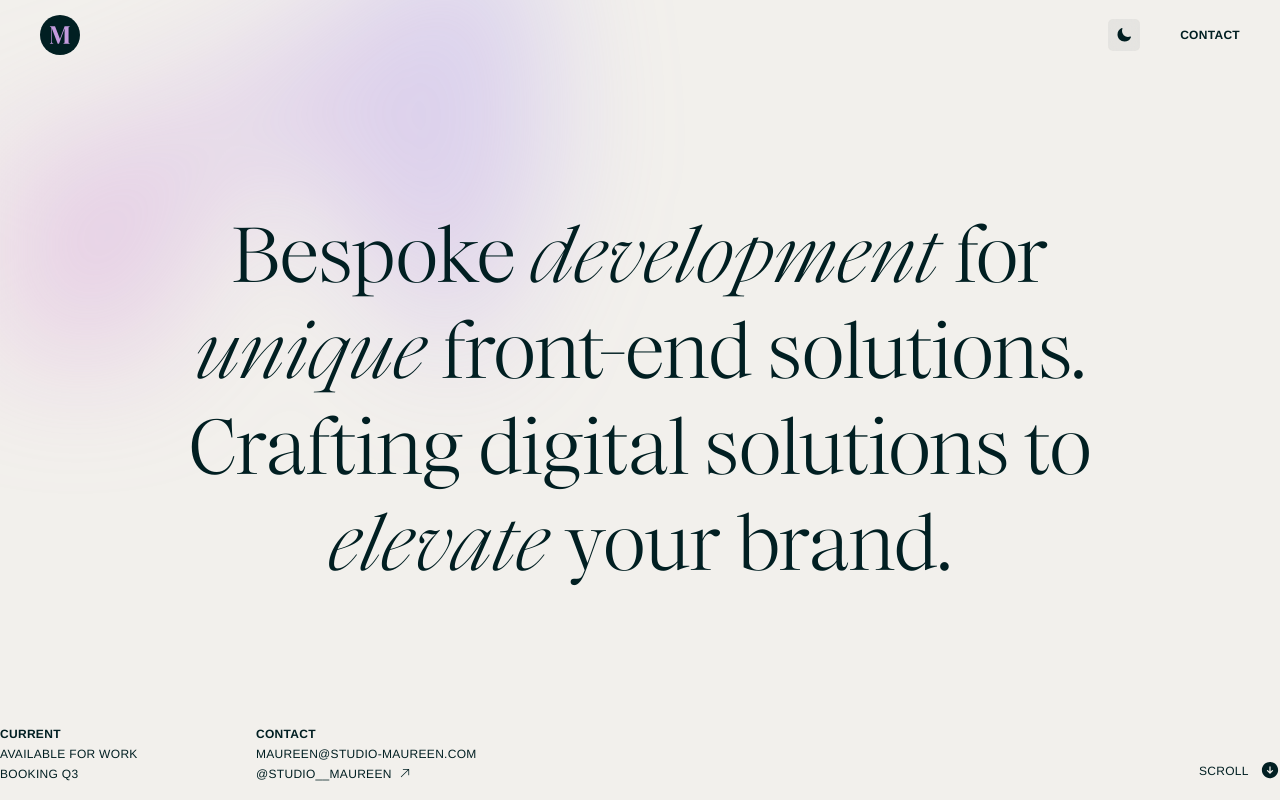
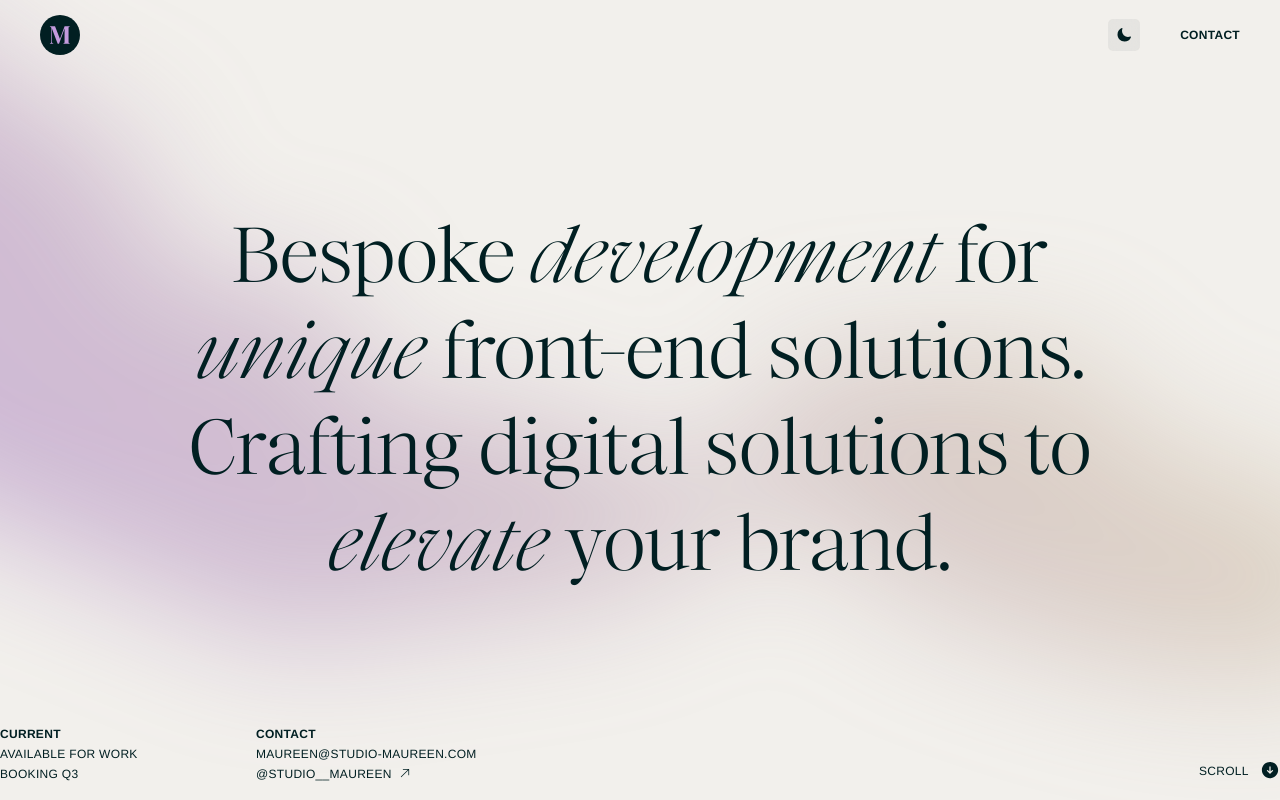
Before and after one commit to maureengayet/studio-maureen2.2, a React (Create React App) app: page / in a window 1280 px wide. Shown: the top 800 px of the page. Built offline with nearby package versions, Linux system fonts and the light colour scheme.

Commit message:
Add gradient in intro

```diff
--- a/src/Sections/Contact.js
+++ b/src/Sections/Contact.js
@@ -9,13 +9,13 @@ function Contact() {
           <div className="">
             <p className="small-caps my-4 text-center">Contact</p>
             <h3 className="serif text-2xl sm:text-3xl lg:text-4xl text-center">
-							Please fill out the contact form below, and I will get back to you within two days.
+              Please fill out the contact form below, and I will get back to you
+              within two days.
             </h3>
           </div>
           <ContactForm />
         </div>
       </div>
-
     </section>
   );
 }
--- a/src/Sections/Intro.js
+++ b/src/Sections/Intro.js
@@ -6,42 +6,18 @@ import { ArrowUpRightIcon } from "@heroicons/react/24/solid";
 const Intro = () => {
   return (
     <section className="h-svh relative flex justify-center align-center">
-      {/* <svg className="absolute left-[-10%] animate-[spin_6s_linear_infinite]" width="945" height="774" viewBox="0 0 945 774" fill="none" xmlns="http://www.w3.org/2000/svg">
-				<g filter="url(#filter0_f_783_16)">
-				<ellipse cx="412.858" cy="387.168" rx="169.825" ry="340.507" transform="rotate(75 412.858 387.168)" fill="#D4B3E9" fill-opacity="0.4"/>
-				</g>
-				<defs>
-				<filter id="filter0_f_783_16" x="-119.01" y="0.918396" width="1063.73" height="772.499" filterUnits="userSpaceOnUse" color-interpolation-filters="sRGB">
-				<feFlood flood-opacity="0" result="BackgroundImageFix"/>
-				<feBlend mode="normal" in="SourceGraphic" in2="BackgroundImageFix" result="shape"/>
-				<feGaussianBlur stdDeviation="100" result="effect1_foregroundBlur_783_16"/>
-				</filter>
-				</defs>
-				</svg>
+				<div aria-hidden="true" className="absolute bottom-[1rem] -z-10 transform-gpu overflow-hidden blur-3xl">
+        <div style={{
+            clipPath:
+              //'polygon(74.1% 44.1%, 100% 61.6%, 97.5% 26.9%, 85.5% 0.1%, 80.7% 2%, 72.5% 32.5%, 60.2% 62.4%, 52.4% 68.1%, 47.5% 58.3%, 45.2% 34.5%, 27.5% 76.7%, 0.1% 64.9%, 17.9% 100%, 27.6% 76.8%, 76.1% 97.7%, 74.1% 44.1%)',
+              //'polygon(5.94% 54.5%, 11.46% 54.5%, 15.79% 57.18%, 31.48% 69.78%, 30.98% 62%, 37.36% 57.07%, 45.58% 59.75%, 58.35% 67.39%, 65.45% 56.78%, 68.78% 33.5%, 72.43% 25.61%, 80.61% 22.65%, 96.43% 24.26%, 99.5% 33.5%, 99.91% 51.56%, 96.65% 62.74%, 85.22% 65%, 76.34% 53.81%, 71.78% 66.19%, 55.5% 81.75%, 39.94% 95.84%, 18.99% 94.51%, 11.25% 86.29%, 5.94% 80.65%, 1.27% 60.98%)'
+              //'polygon(5.94% 54.5%, 11.46% 54.5%, 19.31% 59.03%, 25.78% 59.03%, 23.85% 65.2%, 30.72% 68.13%, 36.1% 64.22%, 39.68% 73.47%, 46.43% 69.41%, 55.73% 69.83%, 60.25% 63.97%, 63.97% 53.68%, 71.43% 46.84%, 77.34% 33.89%, 89.02% 33.89%, 94.67% 44.11%, 92.9% 56.31%, 92.9% 63.97%, 89.82% 69.12%, 81.22% 72.76%, 70.36% 73.38%, 62.45% 69.24%, 55.5% 81.75%, 39.94% 95.84%, 18.99% 94.51%, 11.25% 86.29%, 5.94% 80.65%, 1.27% 60.98%)'
+            'polygon(5.94% 54.5%, 11.46% 54.5%, 19.31% 59.03%, 25.78% 59.03%, 23.85% 65.2%, 30.72% 68.13%, 36.1% 64.22%, 39.68% 73.47%, 46.43% 69.41%, 55.73% 69.83%, 60.25% 63.97%, 59.34% 57.67%, 66.53% 51.86%, 73.44% 47.95%, 79.28% 53.32%, 86.74% 51.86%, 92.9% 56.35%, 92.9% 63.97%, 89.82% 69.12%, 81.22% 72.76%, 70.36% 73.38%, 62.45% 69.24%, 55.5% 81.75%, 39.94% 95.84%, 18.99% 94.51%, 11.25% 86.29%, 5.94% 80.65%, 1.27% 60.98%)'
+            }}
+          className="relative left-1/2 -z-10 aspect-[1155/678] w-[120rem]  max-w-none -translate-x-1/2 rotate-[20deg] bg-gradient-to-tr from-[--gradient-1] to-[--gradient-2] opacity-[--opacity]"
+        />
 
-				<svg width="648" className="absolute" height="648" viewBox="0 0 648 648" fill="none" xmlns="http://www.w3.org/2000/svg">
-				<g filter="url(#filter0_f_783_17)">
-				<ellipse cx="324.075" cy="324.075" rx="101.564" ry="141.787" transform="rotate(-45 324.075 324.075)" fill="#D5CF43" fill-opacity="0.4"/>
-				</g>
-				<defs>
-				<filter id="filter0_f_783_17" x="0.738281" y="0.739136" width="646.672" height="646.671" filterUnits="userSpaceOnUse" color-interpolation-filters="sRGB">
-				<feFlood flood-opacity="0" result="BackgroundImageFix"/>
-				<feBlend mode="normal" in="SourceGraphic" in2="BackgroundImageFix" result="shape"/>
-				<feGaussianBlur stdDeviation="100" result="effect1_foregroundBlur_783_17"/>
-				</filter>
-				</defs>
-				</svg> */}
-				<div
-        aria-hidden="true"
-        className="absolute inset-x-0 top-[-10rem] -z-10 transform-gpu overflow-hidden blur-3xl sm:top-[-20rem]"
-      >
-        <div
-          style={{
-            clipPath:
-              'polygon(74.1% 44.1%, 100% 61.6%, 97.5% 26.9%, 85.5% 0.1%, 80.7% 2%, 72.5% 32.5%, 60.2% 62.4%, 52.4% 68.1%, 47.5% 58.3%, 45.2% 34.5%, 27.5% 76.7%, 0.1% 64.9%, 17.9% 100%, 27.6% 76.8%, 76.1% 97.7%, 74.1% 44.1%)',
-          }}
-          className="relative left-1/2 -z-10 aspect-[1155/678] w-[36.125rem] max-w-none -translate-x-1/2 rotate-[30deg] bg-gradient-to-tr from-[#ff80b5] to-[#9089fc] opacity-30 sm:left-[calc(50%-40rem)] sm:w-[72.1875rem]"
-        />
+
       </div>
 
       <motion.div
--- a/src/index.css
+++ b/src/index.css
@@ -28,6 +28,9 @@
   --logo-text: var(--color-purple);
   --text-accent: var(--color-purple);
   --bg-cards: #b0a48d;
+  --gradient-1: #894ec0;
+  --gradient-2: #d5d043be;
+  --opacity: 40%;
 }
 
 [data-theme="dark"] {
@@ -40,6 +43,9 @@
   --logo-text: var(--color-green-dark);
   --text-accent: var(--color-purple-light);
   --bg-cards: #a8a391;
+  --gradient-1: #a751f8;
+  --gradient-2: #e6e03ccb;
+  --opacity: 20%;
 }
 
 @layer components {
@@ -111,6 +117,10 @@ body {
   font-weight: 400;
 }
 
+.home {
+  overflow: hidden;
+}
+
 .text-accent {
   color: var(--text-accent);
 }
```
Lines whose indentation alone changed are shown as unchanged.
